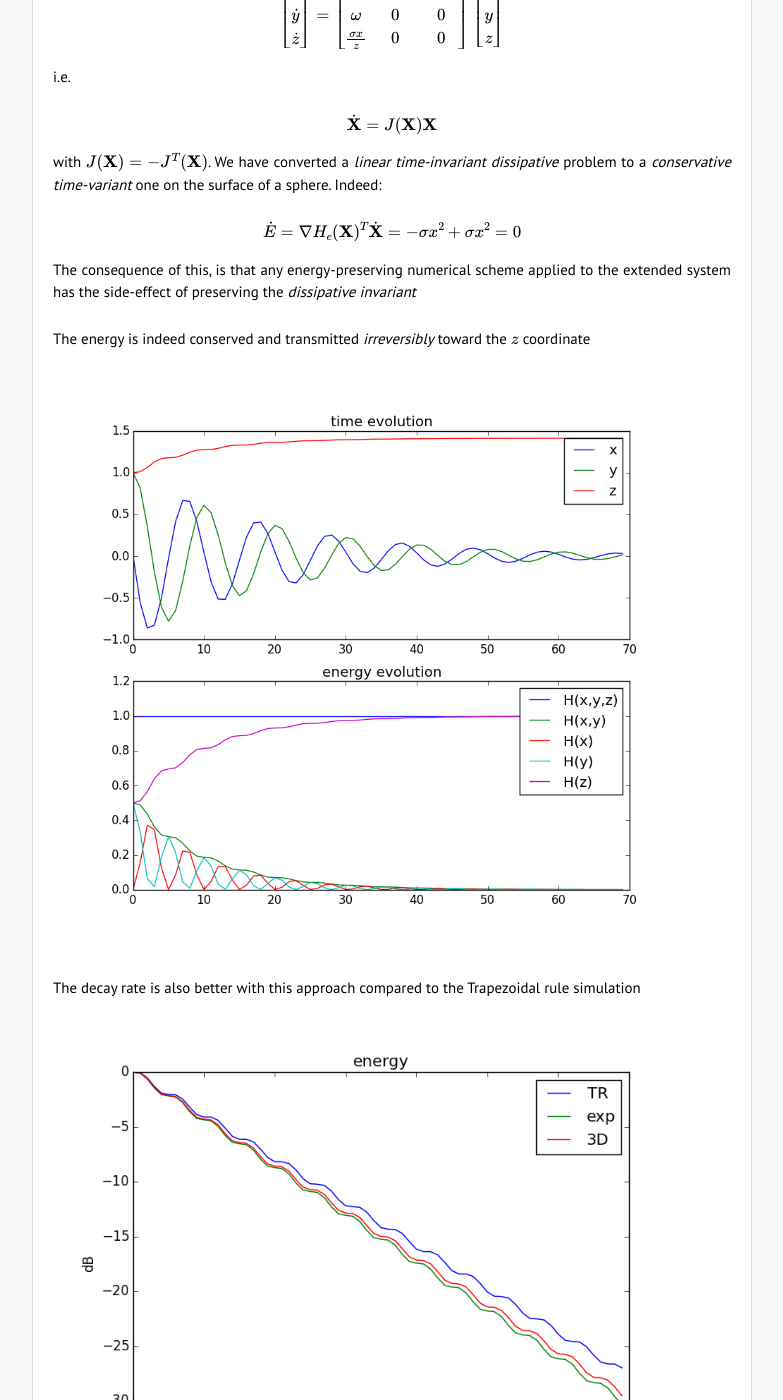
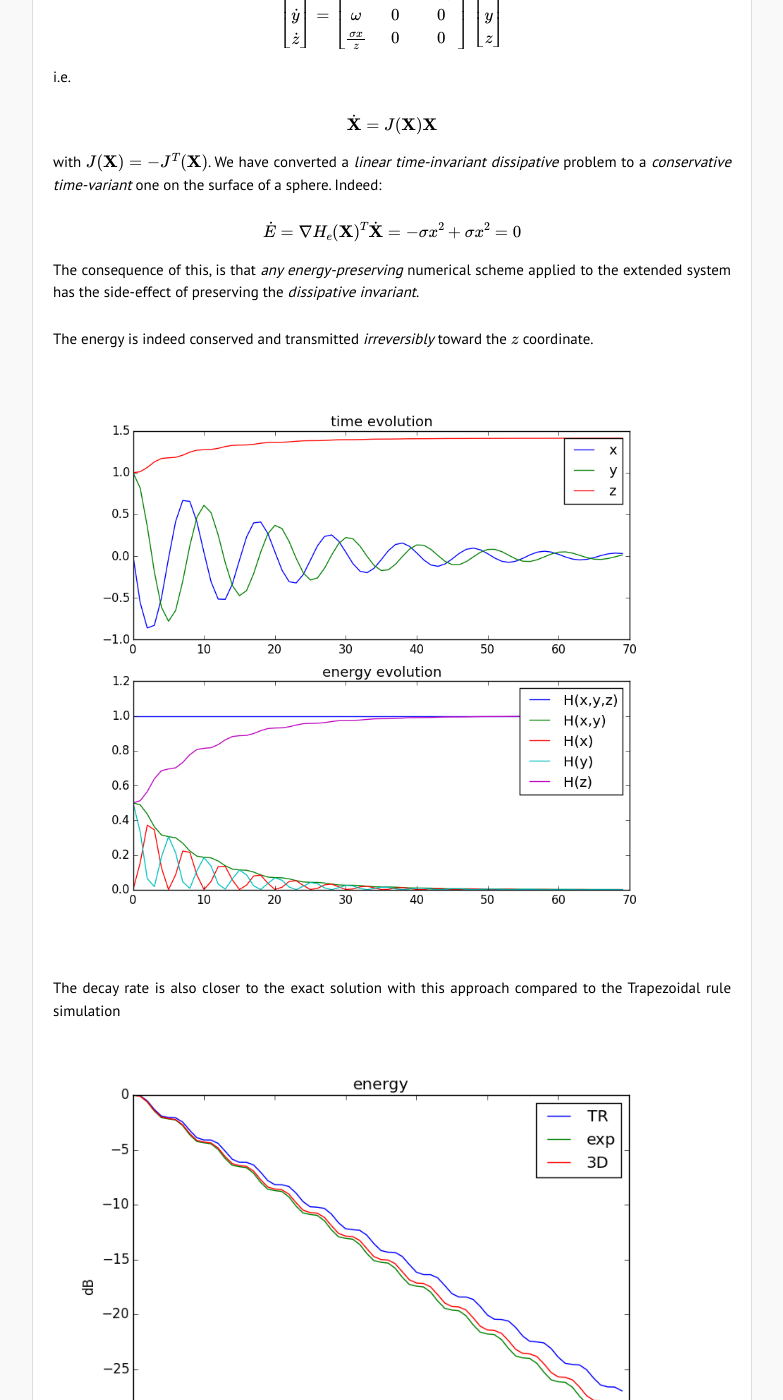
Before and after one commit to remymuller/remymuller.github.io, a Jekyll site: the page built from _posts/2016-11-26-irreversibility.markdown, in a window 1280 px wide and 1400 px high, scrolled down 1417 px. Shown: the whole window, without its empty margins (248-1031 px from the left). Built offline with Jekyll 4.4.1, drawn with Linux system fonts in a browser that asks for light colours; formulas are drawn with MathJax 3.

Commit message:
formatting

```diff
--- a/_posts/2016-11-26-irreversibility.markdown
+++ b/_posts/2016-11-26-irreversibility.markdown
@@ -84,13 +84,13 @@ $$
 	\end{align}
 $$
 
-The consequence of this, is that any energy-preserving numerical scheme applied to the extended system has the side-effect of preserving the _dissipative invariant_
+The consequence of this, is that _any energy-preserving_ numerical scheme applied to the extended system has the side-effect of preserving the _dissipative invariant_.
 
-The energy is indeed conserved and transmitted _irreversibly_ toward the $$z$$ coordinate
+The energy is indeed conserved and transmitted _irreversibly_ toward the $$z$$ coordinate.
 
 ![]({{ site.url }}/images/irreversibility/time_series.png){:width="640"}
 
-The decay rate is also better with this approach compared to the Trapezoidal rule simulation
+The decay rate is also closer to the exact solution with this approach compared to the Trapezoidal rule simulation
 
 ![]({{ site.url }}/images/irreversibility/energy_decay.png){:width="640"}
 
```
